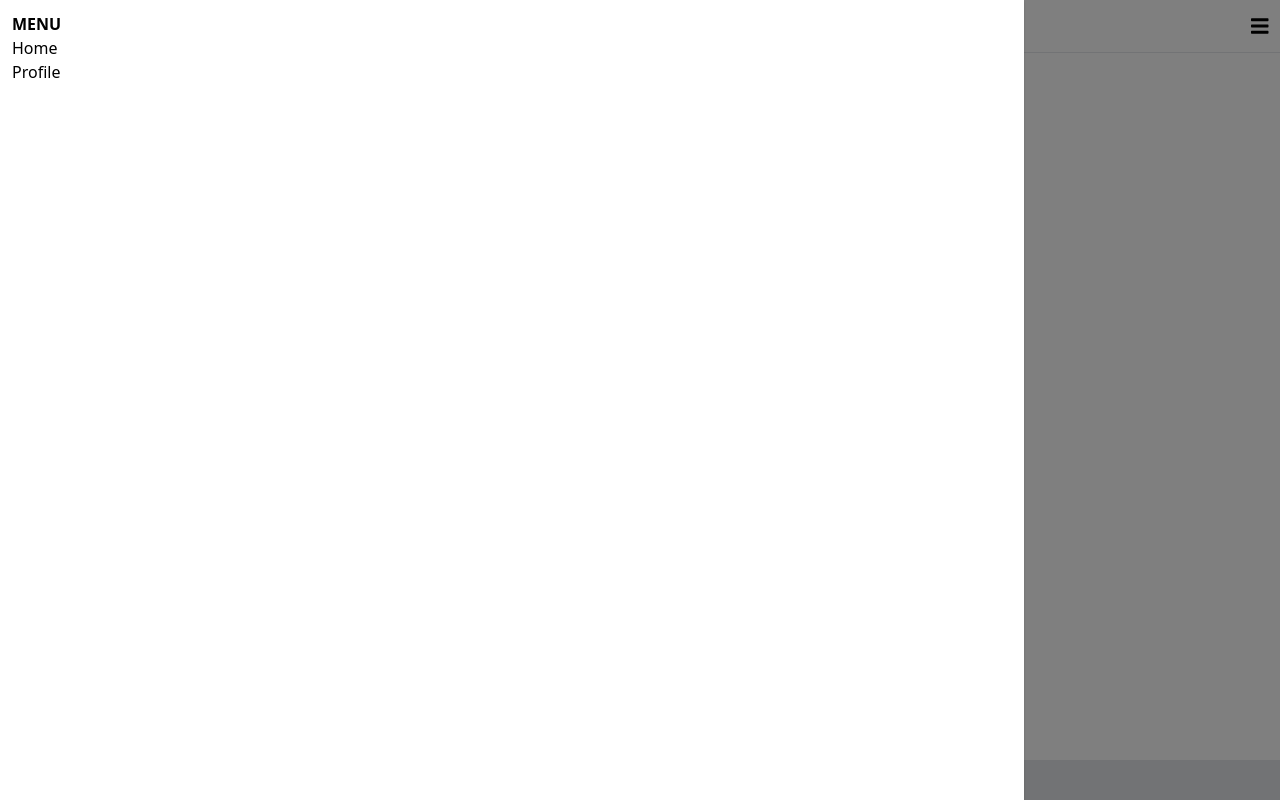
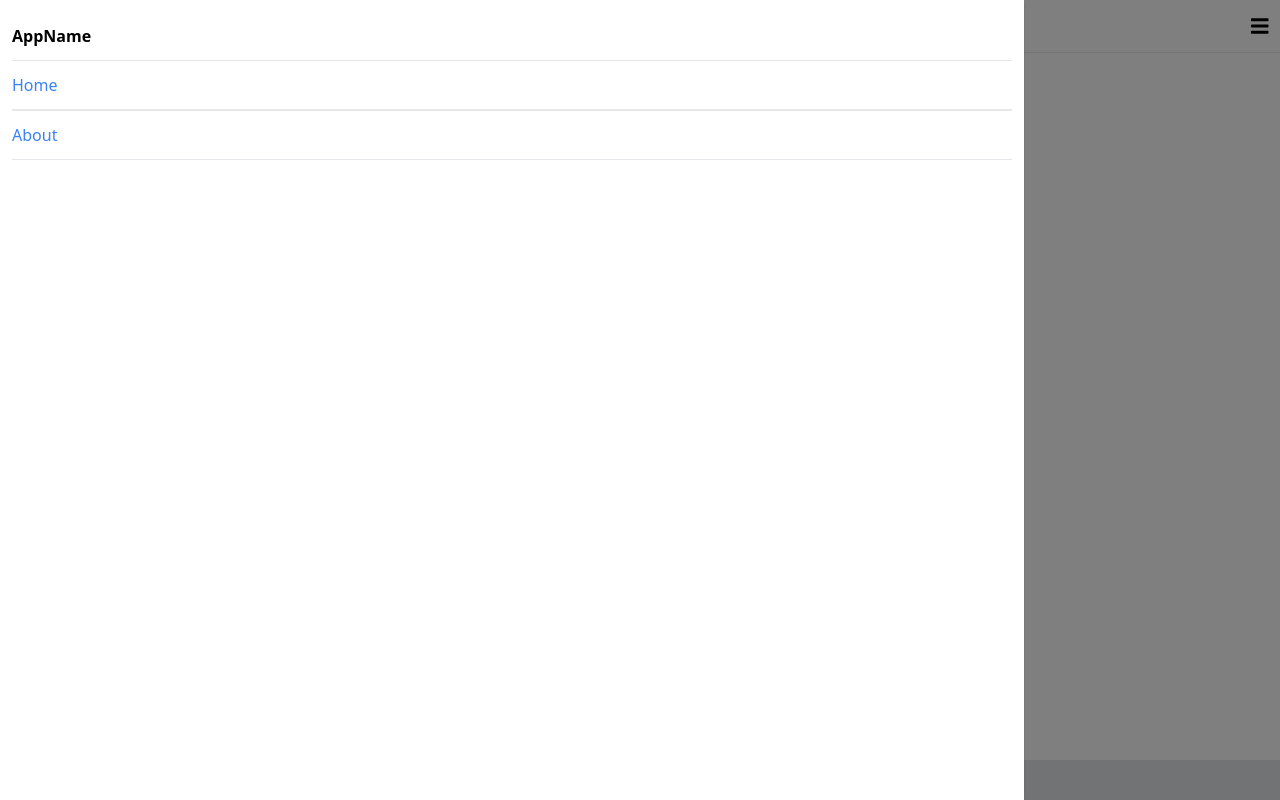
Before and after one commit to NidhiShettigar/react-project, a React (Create React App) app in the folder first-react-project/: page / in a window 1280 px wide. Both pictures are taken after a click on the icon 1259 px from the left and 25 px from the top of the page. Built offline with nearby package versions, Linux system fonts and the light colour scheme.

Commit message:
Updated Menu slide

```diff
--- a/first-react-project/package.json
+++ b/first-react-project/package.json
@@ -14,7 +14,7 @@
     "postcss-cli": "^9.0.2",
     "react": "^17.0.2",
     "react-dom": "^17.0.2",
-    "react-router-dom": "^6.0.2",
+    "react-router-dom": "^5.2.0",
     "react-scripts": "4.0.3",
     "tailwindcss": "npm:@tailwindcss/postcss7-compat@^2.2.17",
     "web-vitals": "^1.0.1"
--- a/first-react-project/src/App.js
+++ b/first-react-project/src/App.js
@@ -11,17 +11,24 @@ import {
 function App() {
   return (
     <div>
-      <Header/>
       <Router>
-        <ul>
-          <li>
-            <Link to="/" className="text-blue-500">Home</Link>
-          </li>
-        </ul>
+        <Header/>
+        <Switch>
+          <Route exact path="/">
+            <h1 className="font-bold text-2xl">This is home page</h1>
+          </Route>
+
+          <Route path="/about">
+            <h1 className="font-bold text-2xl">This is about page</h1>
+          </Route>
+        </Switch>
+        <Footer/>
       </Router>
-      <Footer/>
+
     </div>
   );
 }
 
 export default App;
+
+//stopped at 2:49
--- a/first-react-project/src/Components/Navigation.js
+++ b/first-react-project/src/Components/Navigation.js
@@ -2,6 +2,7 @@ import React, { useState } from 'react'
 import { FontAwesomeIcon } from '@fortawesome/react-fontawesome'
 import { faBars } from '@fortawesome/free-solid-svg-icons'
 import { useTransition, animated } from 'react-spring'
+import NavigationMenu from './NavigationMenu';
 
 function Navigate() {
     const [showMenu, setShowMenu, set] = useState(false)
@@ -56,13 +57,9 @@ function Navigate() {
                         style={styles}
                         className="fixed bg-white top-0 left-0 w-4/5 h-full z-50 shadow p-3"
                     >
-                    <span className="font-bold">
-                        MENU
-                    </span>
-                    <ol>
-                        <li>Home</li>
-                        <li>Profile</li>
-                    </ol>
+                    <NavigationMenu
+                        closeMenu={() => setShowMenu(false)}
+                    />
                     </animated.div>
                 )
             }
--- /dev/null
+++ b/first-react-project/src/Components/NavigationMenu.js
@@ -0,0 +1,35 @@
+import React from "react";
+import { Link } from "react-router-dom";
+
+function NavigationMenu(props) {
+    return(
+        <div>
+            <div className="font-bold py-3">
+                AppName
+            </div>
+            <ul>
+                <li>
+                    <Link
+                        to="/"
+                        className="text-blue-500 py-3 border-t border-b block"
+                        onClick={props.closeMenu}
+                    >
+                        Home
+                    </Link>
+                </li>
+                <li>
+                    <Link
+                        to="/about"
+                        className="text-blue-500 py-3 border-t border-b block"
+                        onClick={props.closeMenu}
+                    >
+                        About
+                    </Link>
+                </li>
+            </ul>
+
+        </div>
+    )
+}
+
+export default NavigationMenu
```
Also changed, not shown: first-react-project/src/Views/Home.js (added), 2 other files (tests, documents, lock files or other folders).
